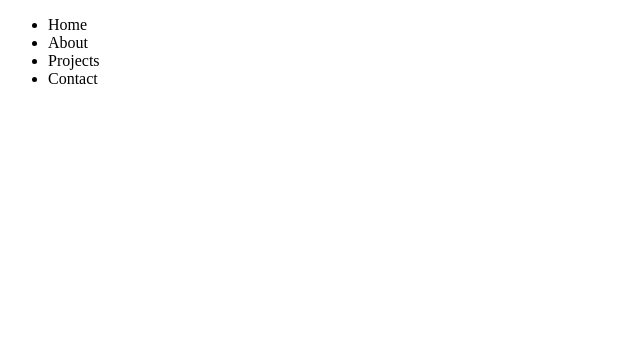
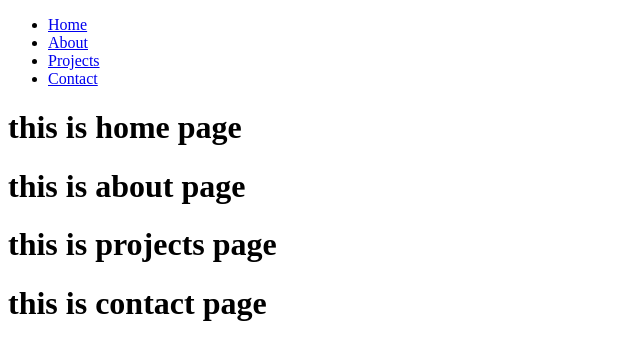
Before and after one commit to nascott94/actual-portfolio, a React (Create React App) app: page / in a window 1280 px wide. Shown: the top 360 px of the page, without its empty margins (0-640 px from the left). Built offline with nearby package versions, Linux system fonts and the light colour scheme.

Commit message:
added pages

```diff
--- a/src/App.js
+++ b/src/App.js
@@ -1,10 +1,21 @@
-import React from "react";
-import { NavMenu } from "./components/NavMenu";
+import React from 'react';
+import { BrowserRouter as Router } from 'react-router-dom';
+import NavMenu from './components/NavMenu';
+import About from './pages/About';
+import Contact from './pages/Contact';
+import Home from './pages/Home';
+import Projects from './pages/Projects';
 
 function App() {
   return (
     <>
-      <NavMenu />
+      <Router>
+        <NavMenu />
+        <Home />
+        <About />
+        <Projects />
+        <Contact />
+      </Router>
     </>
   );
 }
--- a/src/components/NavMenu.js
+++ b/src/components/NavMenu.js
@@ -1,14 +1,23 @@
-import React from "react";
+import React from 'react';
+import { NavLink } from 'react-router-dom';
 
-export const NavMenu = () => {
+export default function NavMenu() {
   return (
     <div>
       <ul>
-        <li> Home </li>
-        <li> About </li>
-        <li> Projects </li>
-        <li> Contact </li>
+        <li>
+          <NavLink to="/">Home</NavLink>
+        </li>
+        <li>
+          <NavLink to="/about">About</NavLink>
+        </li>
+        <li>
+          <NavLink to="/projects">Projects</NavLink>
+        </li>
+        <li>
+          <NavLink to="/contact">Contact</NavLink>
+        </li>
       </ul>
     </div>
   );
-};
+}
--- /dev/null
+++ b/src/pages/About.js
@@ -0,0 +1,9 @@
+import React from 'react';
+
+export default function About() {
+  return (
+    <div>
+      <h1>this is about page</h1>
+    </div>
+  );
+}
--- /dev/null
+++ b/src/pages/Contact.js
@@ -0,0 +1,9 @@
+import React from 'react';
+
+export default function Contact() {
+  return (
+    <div>
+      <h1>this is contact page</h1>
+    </div>
+  );
+}
--- /dev/null
+++ b/src/pages/Home.js
@@ -0,0 +1,9 @@
+import React from 'react';
+
+export default function Home() {
+  return (
+    <div>
+      <h1>this is home page</h1>
+    </div>
+  );
+}
--- /dev/null
+++ b/src/pages/Projects.js
@@ -0,0 +1,9 @@
+import React from 'react';
+
+export default function Projects() {
+  return (
+    <div>
+      <h1>this is projects page</h1>
+    </div>
+  );
+}
```
Also changed, not shown: src/index.js (+4 -4 lines).
